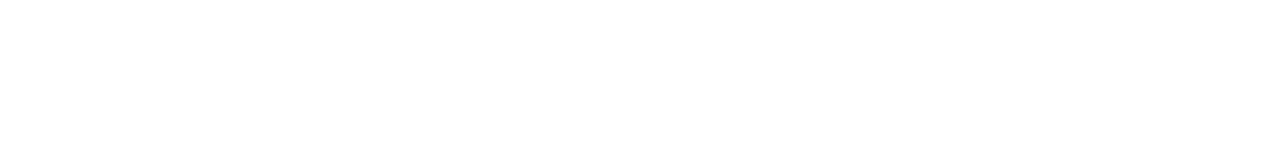
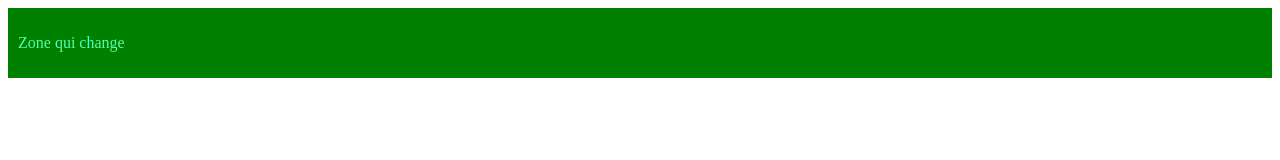
Before and after one commit to Allaan7/responsive, a plain HTML site: page index.html in a window 1280 px wide. Drawn offline with Linux system fonts and the light colour scheme; files that its build step writes are made by us from their sources.

Commit message:
COurs responsive

```diff
--- a/css/style.css
+++ b/css/style.css
@@ -0,0 +1,24 @@
+.zone{
+    background: red;
+	color: white;
+	padding: 10px
+}
+
+@media (min-width: 768px){
+    .zone {
+        background:orange;
+    }
+}
+
+@media (min-width: 992px){
+    .zone{
+        background: blue;
+        color:rgb(78, 255, 178);
+    }
+}
+
+@media (min-width: 1200px){
+    .zone{
+        background: green;
+    }
+}
--- a/index.html
+++ b/index.html
@@ -4,9 +4,11 @@
     <meta charset="UTF-8">
     <meta name="viewport" content="width=device-width, initial-scale=1.0">
     <title>Responsive</title>
-        <link rel="stylesheet" href="style.css">
+    <link rel="stylesheet" href="css/style.css">
 </head>
 <body>
-
+    <div class="zone">
+        <p>Zone qui change</p>
+    </div>
 </body>
 </html>
```
Lines whose indentation alone changed are shown as unchanged.
